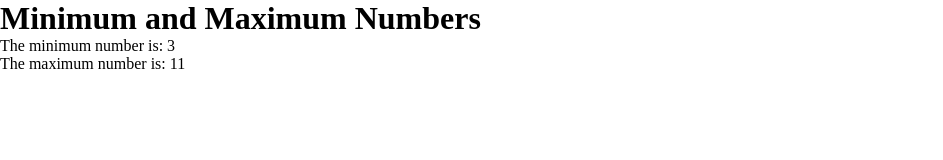
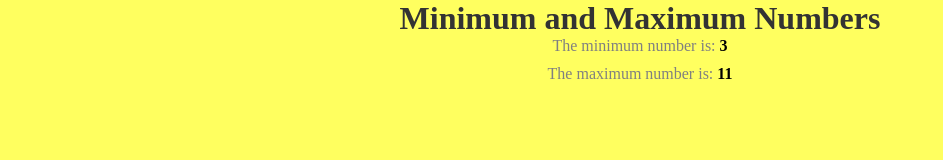
Before and after one commit to Tashreeqlee/minMax, a plain HTML site: page index.html in a window 1280 px wide. Shown: the whole page, without its empty margins (0-943 px from the left). Drawn offline with Linux system fonts and the light colour scheme.

Commit message:
css added

```diff
--- a/css/style.css
+++ b/css/style.css
@@ -5,3 +5,18 @@
     padding: 0;
     box-sizing: border-box;
 }
+body {
+    background-color: #FFFF5F;
+    text-align: center;
+}
+h1 {
+    color: #333;
+}
+p {
+    color: grey;
+    margin-bottom: 10px;
+}
+span {
+    font-weight: bold;
+    color: #000;
+}
--- a/script/code.js
+++ b/script/code.js
@@ -1,4 +1,4 @@
-let numbers = [11, 6, 5, 11, 3];
+let numbers = [11, 6, 5, 11, 3]; // can change numbers in the array to get different outcomes
 
 function getMinNumber() {
   return Math.min(...numbers);
```
